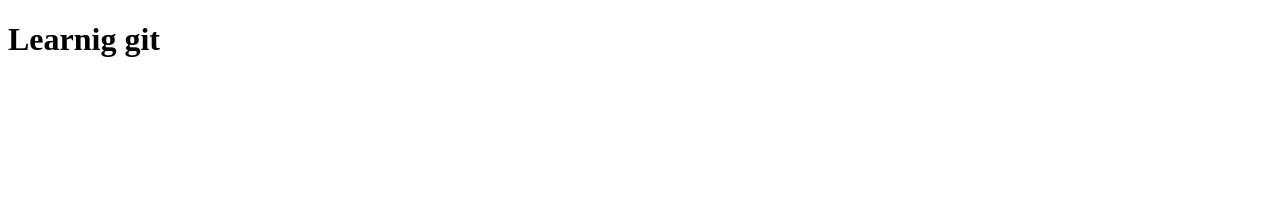
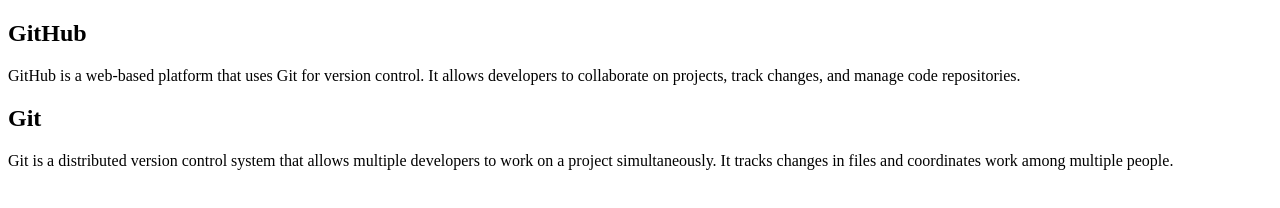
Before and after one commit to Rohan12rt/Learning-git, a plain HTML site: page index.html in a window 1280 px wide. Drawn offline with Linux system fonts and the light colour scheme.

```diff
--- a/index.html
+++ b/index.html
@@ -7,7 +7,10 @@
 </head>
 <body>
     <div class="github">
-        <h1>Learnig git</h1>
+        <h2>GitHub</h2>
+        <p>GitHub is a web-based platform that uses Git for version control. It allows developers to collaborate on projects, track changes, and manage code repositories.</p>
+        <h2>Git</h2>
+        <p>Git is a distributed version control system that allows multiple developers to work on a project simultaneously. It tracks changes in files and coordinates work among multiple people.</p>
     </div>
 </body>
 </html>
```
